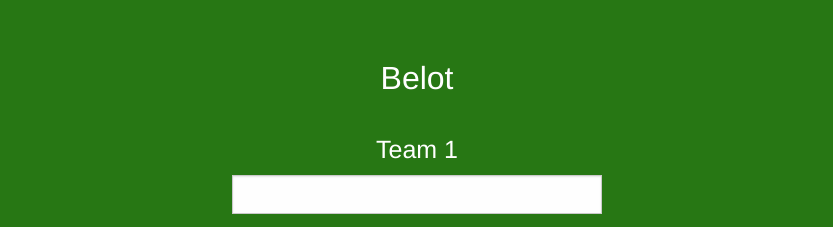
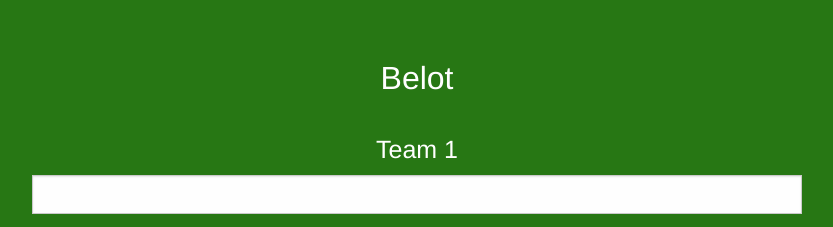
Before and after one commit to Davatata/Belot-Score-Tracker, a plain HTML site: page belot_score_tracker.html in a window 1280 px wide. Shown: the top 227 px of the page, without its empty margins (223-1056 px from the left). Drawn offline with nearby package versions, Linux system fonts and the light colour scheme.

```diff
--- a/belot_score_tracker.html
+++ b/belot_score_tracker.html
@@ -37,7 +37,7 @@
                     </div>
                     <br/>
                     <div class="row">
-                        <div class="small-8 medium-6 large-4 small-centered columns text-center">
+                        <div class="small-8 small-centered columns text-center">
                             <label><h4>Team 1</h4>
                                 <input id="team1_name" maxlength="10" type="text" aria-describedby="exampleHelpText">
                             </label>
```
